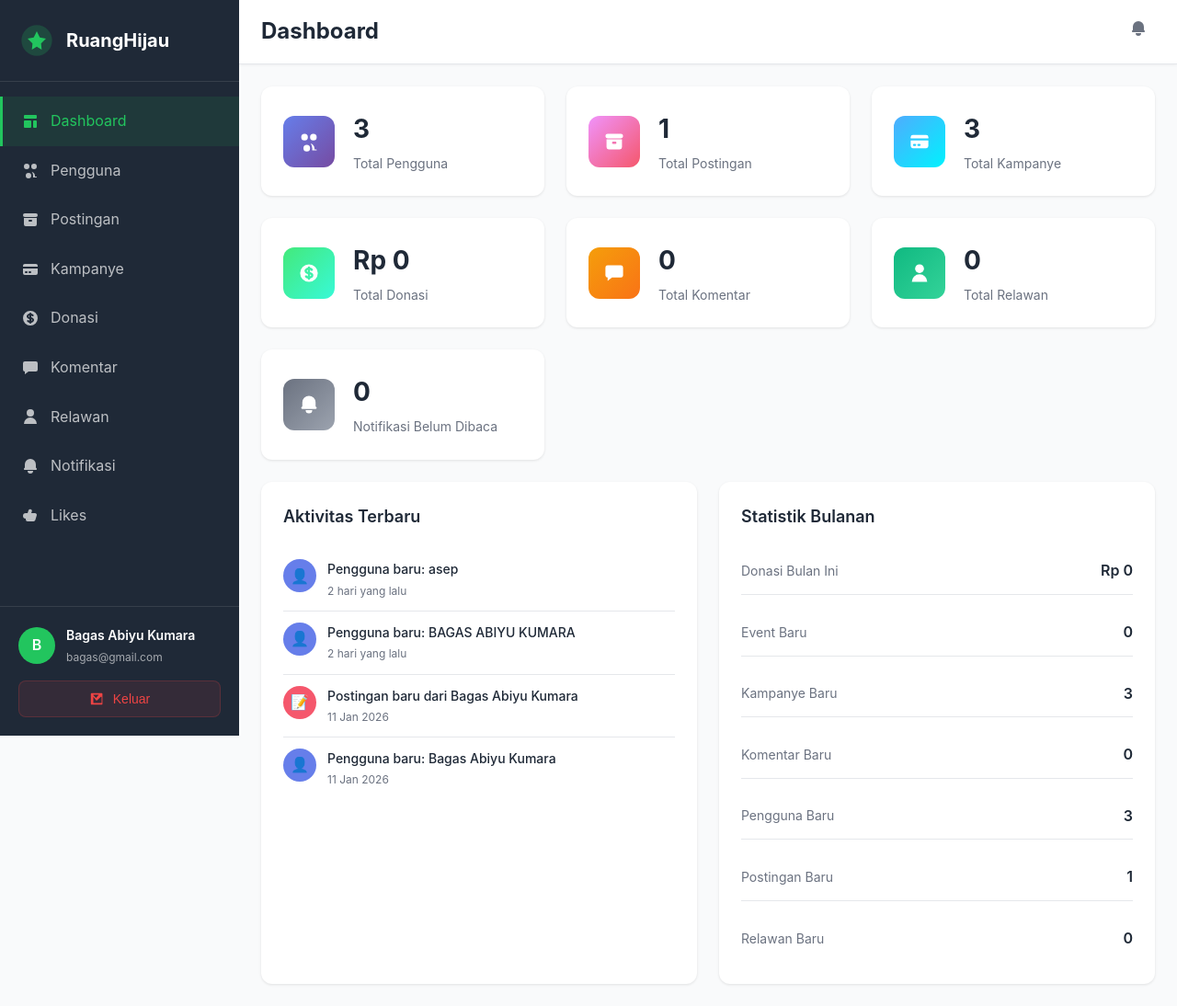
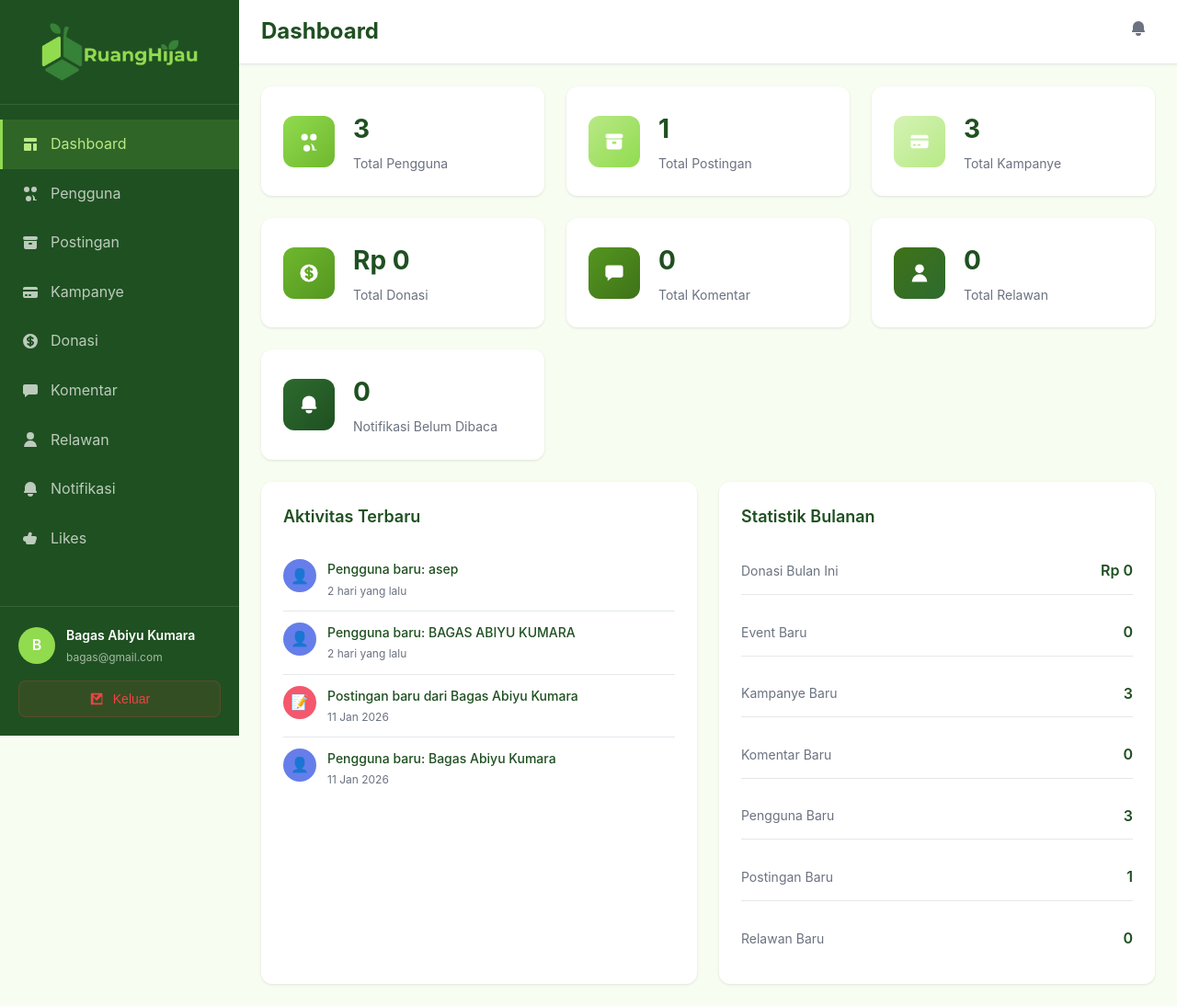
Before and after one commit to Bagas34645/Ruang-Hijau-Backend, a Flask app: page /admin/dashboard in a window 1280 px wide. Shown: the whole page at 92% size. Run offline with Flask 3, Linux system fonts and the light colour scheme; a user stored in the database is signed in; data comes from the database, SQL or seed files in the repository; data that the repository does not hold is empty.

Commit message:
Implement structure for code changes with placeholders for future updates

```diff
--- a/static/css/admin.css
+++ b/static/css/admin.css
@@ -6,22 +6,34 @@
 }
 
 :root {
-    --primary: #22c55e;
-    --primary-dark: #16a34a;
-    --secondary: #3b82f6;
+    --primary: #91db4f;
+    --primary-dark: #6fb82e;
+    --secondary: #b8e986;
     --danger: #ef4444;
-    --warning: #f59e0b;
-    --success: #10b981;
-    --dark: #1f2937;
-    --dark-light: #374151;
+    --warning: #fbbf24;
+    --success: #91db4f;
+    --dark: #1f5021;
+    --dark-light: #2d6b2f;
     --gray: #6b7280;
     --gray-light: #9ca3af;
     --gray-lighter: #e5e7eb;
     --white: #ffffff;
-    --bg: #f9fafb;
-    --bg-dark: #111827;
+    --bg: #f7fdf0;
+    --bg-dark: #0f2810;
     --sidebar-width: 260px;
     --header-height: 70px;
+
+    /* Gradient warna senada */
+    --green-50: #f7fdf0;
+    --green-100: #e8f9d8;
+    --green-200: #d4f3b5;
+    --green-300: #b8e986;
+    --green-400: #91db4f;
+    --green-500: #6fb82e;
+    --green-600: #549620;
+    --green-700: #3f7218;
+    --green-800: #2d6b2f;
+    --green-900: #1f5021;
 }
 
 body {
@@ -33,7 +45,7 @@ body {
 
 /* Login Page */
 .login-page {
-    background: linear-gradient(135deg, #667eea 0%, #764ba2 100%);
+    background: linear-gradient(135deg, #1f5021 0%, #2d6b2f 50%, #549620 100%);
     min-height: 100vh;
     display: flex;
     align-items: center;
@@ -118,7 +130,7 @@ body {
 .form-group input:focus {
     outline: none;
     border-color: var(--primary);
-    box-shadow: 0 0 0 3px rgba(34, 197, 94, 0.1);
+    box-shadow: 0 0 0 3px rgba(145, 219, 79, 0.15);
 }
 
 .form-group .toggle-password {
@@ -159,7 +171,7 @@ body {
 .btn-primary:hover {
     background: var(--primary-dark);
     transform: translateY(-1px);
-    box-shadow: 0 4px 12px rgba(34, 197, 94, 0.3);
+    box-shadow: 0 4px 12px rgba(145, 219, 79, 0.4);
 }
 
 .btn-primary:active {
@@ -250,9 +262,9 @@ body {
 }
 
 .nav-item.active {
-    background: rgba(34, 197, 94, 0.1);
-    color: var(--primary);
-    border-left-color: var(--primary);
+    background: rgba(145, 219, 79, 0.15);
+    color: #b8e986;
+    border-left-color: #91db4f;
 }
 
 .sidebar-footer {
@@ -417,31 +429,31 @@ body {
 }
 
 .stat-icon.users {
-    background: linear-gradient(135deg, #667eea 0%, #764ba2 100%);
+    background: linear-gradient(135deg, #91db4f 0%, #6fb82e 100%);
 }
 
 .stat-icon.posts {
-    background: linear-gradient(135deg, #f093fb 0%, #f5576c 100%);
+    background: linear-gradient(135deg, #b8e986 0%, #91db4f 100%);
 }
 
 .stat-icon.campaigns {
-    background: linear-gradient(135deg, #4facfe 0%, #00f2fe 100%);
+    background: linear-gradient(135deg, #d4f3b5 0%, #b8e986 100%);
 }
 
 .stat-icon.donations {
-    background: linear-gradient(135deg, #43e97b 0%, #38f9d7 100%);
+    background: linear-gradient(135deg, #6fb82e 0%, #549620 100%);
 }
 
 .stat-icon.comments {
-    background: linear-gradient(135deg, #f59e0b 0%, #f97316 100%);
+    background: linear-gradient(135deg, #549620 0%, #3f7218 100%);
 }
 
 .stat-icon.volunteers {
-    background: linear-gradient(135deg, #10b981 0%, #34d399 100%);
+    background: linear-gradient(135deg, #3f7218 0%, #2d6b2f 100%);
 }
 
 .stat-icon.notifications {
-    background: linear-gradient(135deg, #6b7280 0%, #9ca3af 100%);
+    background: linear-gradient(135deg, #2d6b2f 0%, #1f5021 100%);
 }
 
 .stat-content h3 {
@@ -507,7 +519,7 @@ body {
 .search-input:focus {
     outline: none;
     border-color: var(--primary);
-    box-shadow: 0 0 0 3px rgba(34, 197, 94, 0.1);
+    box-shadow: 0 0 0 3px rgba(145, 219, 79, 0.15);
 }
 
 /* Table */
@@ -562,8 +574,8 @@ body {
 }
 
 .badge-success {
-    background: #d1fae5;
-    color: #065f46;
+    background: #e8f9d8;
+    color: #2d6b2f;
 }
 
 .badge-warning {
@@ -582,13 +594,13 @@ body {
 }
 
 .badge-admin {
-    background: #f3e8ff;
-    color: #6b21a8;
+    background: #d4f3b5;
+    color: #1f5021;
 }
 
 .badge-user {
-    background: #e0e7ff;
-    color: #3730a3;
+    background: #e8f9d8;
+    color: #2d6b2f;
 }
 
 /* Buttons */
--- a/templates/admin_dashboard.html
+++ b/templates/admin_dashboard.html
@@ -5,17 +5,28 @@
     <meta name="viewport" content="width=device-width, initial-scale=1.0">
     <title>Dashboard - RuangHijau Admin</title>
     <link rel="stylesheet" href="{{ url_for('static', filename='css/admin.css') }}">
+    <style>
+        /* Style untuk logo di sidebar */
+        .sidebar-header .logo {
+            display: flex;
+            align-items: center;
+            justify-content: center;
+        }
+
+        .sidebar-header .logo img {
+            height: 65px;
+            width: auto;
+            object-fit: contain;
+        }
+    </style>
 </head>
 <body>
     <!-- Sidebar -->
     <aside class="sidebar" id="sidebar">
         <div class="sidebar-header">
             <div class="logo">
-                <svg width="40" height="40" viewBox="0 0 60 60" fill="none">
-                    <circle cx="30" cy="30" r="25" fill="#22c55e" opacity="0.2"/>
-                    <path d="M30 15 L35 25 L45 27 L37 35 L38 45 L30 40 L22 45 L23 35 L15 27 L25 25 Z" fill="#22c55e"/>
-                </svg>
-                <h2>RuangHijau</h2>
+                <!-- Logo Lengkap (Icon + Text sudah jadi satu) -->
+                <img src="{{ url_for('static', filename='images/logo-sidebar.png') }}" alt="RuangHijau">
             </div>
         </div>
 
```
Also changed, not shown: templates/login.html (+31 -5 lines), static/images/logo-sidebar.png (added), static/images/logo-text.png (added), static/images/logo.png (added).
